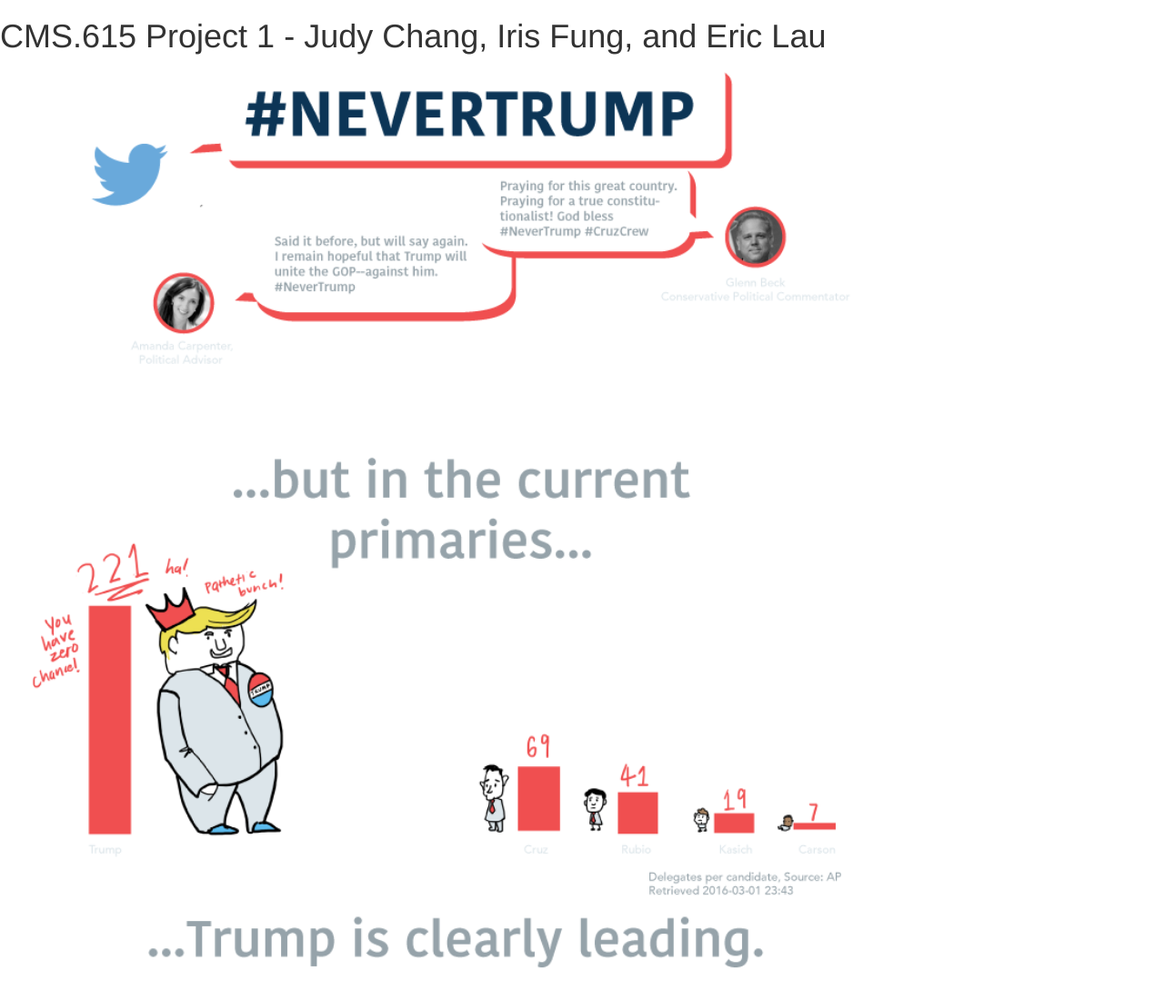
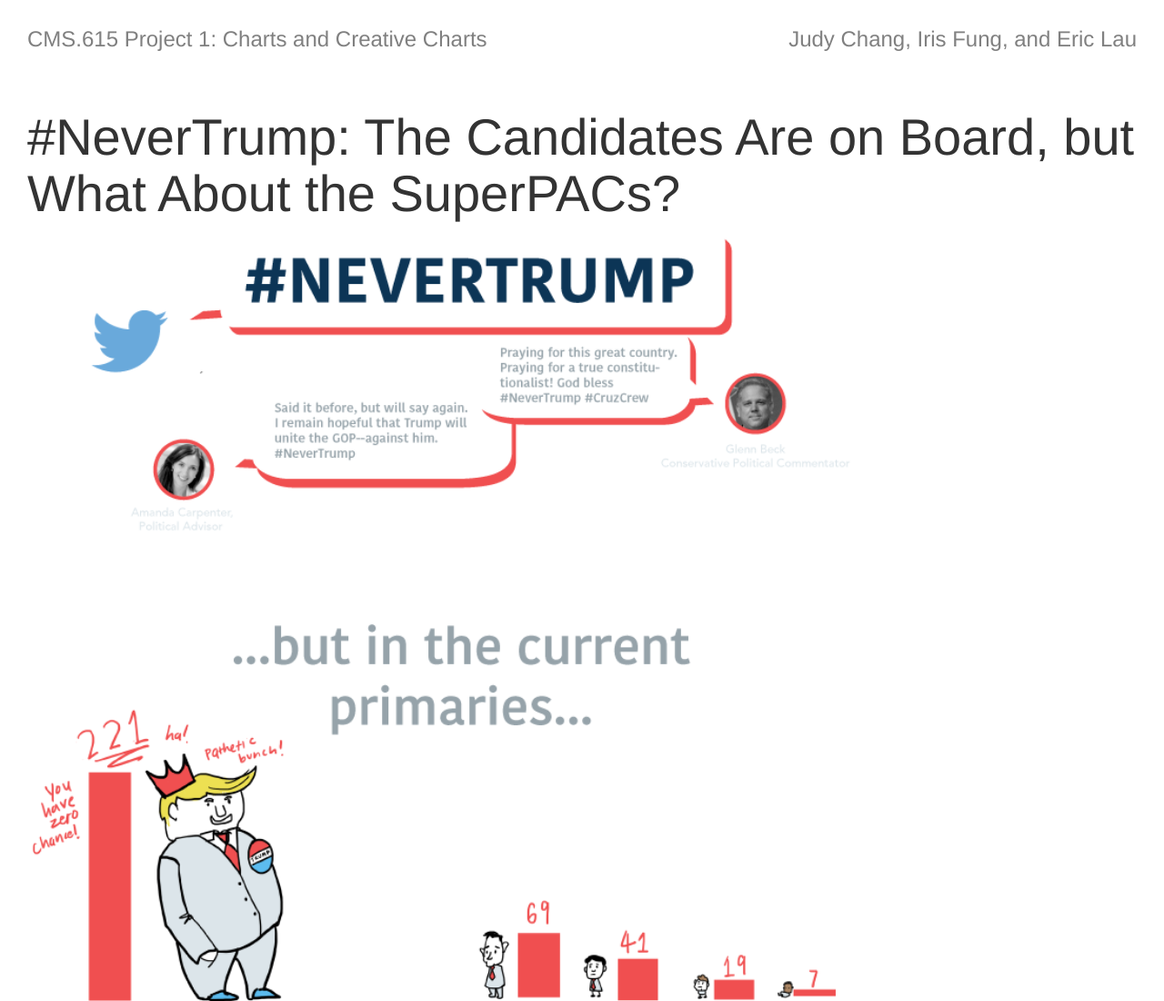
Before and after one commit to changycj/changycj.github.io, a plain HTML site: page index.html in a window 1280 px wide. Shown: the top 1100 px of the page at 91% size. Drawn offline with nearby package versions, Linux system fonts and the light colour scheme.

Commit message:
Add styling.

```diff
--- a/index.html
+++ b/index.html
@@ -27,8 +27,14 @@
 </head>
 
 <body>
+	<div id="headingDiv">
+		<h3 class="projectHeading" id="left">CMS.615 Project 1: Charts and Creative Charts</h3>
+		<h3 class="projectHeading" id="right">Judy Chang, Iris Fung, and Eric Lau</h3>
+	</div>
 
-	<h1>CMS.615 Project 1 - Judy Chang, Iris Fung, and Eric Lau</h1>
+	<div id="titleDiv">
+		<h1 id="title">#NeverTrump: The Candidates Are on Board, but What About the SuperPACs?</h1>
+	</div>
 
 	<div id="graphicsDiv">
 		<img src="resources/first-panel-clear-bg.png" height="1000" width="1000">
--- a/styles/styles.css
+++ b/styles/styles.css
@@ -0,0 +1,25 @@
+.projectHeading {
+	color: Gray;
+	padding-left: 30px;
+	padding-top: 10px;
+}
+
+#left {
+	float: left;
+}
+
+#right {
+	float: right;
+	padding-top: -10px;
+	padding-right: 30px;
+}
+
+#titleDiv {
+	padding-top: 100px;
+	padding-left: 30px;
+	padding-right: 30px;
+}
+
+#title {
+	font-size: 400%;
+}
```
Also changed, not shown: 1 other file.
